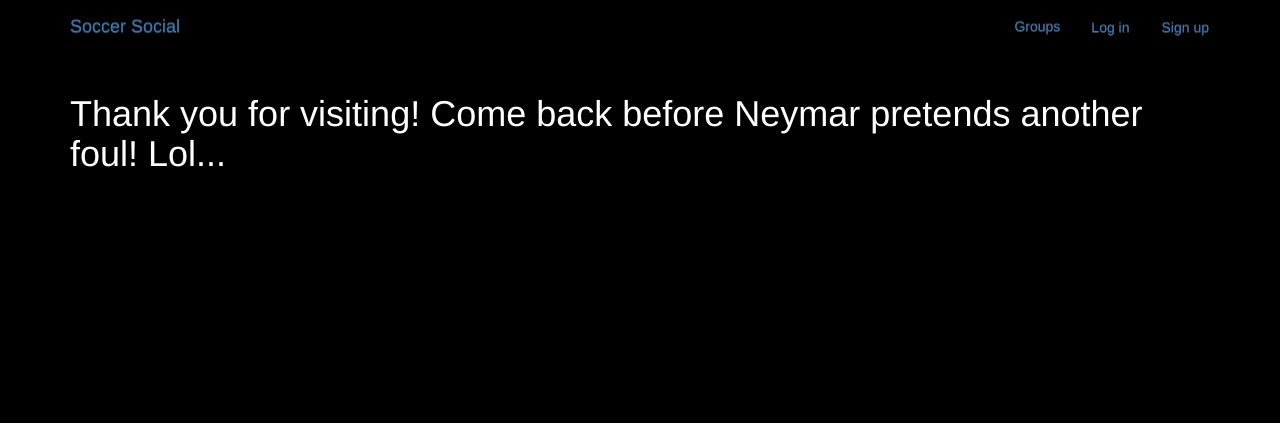
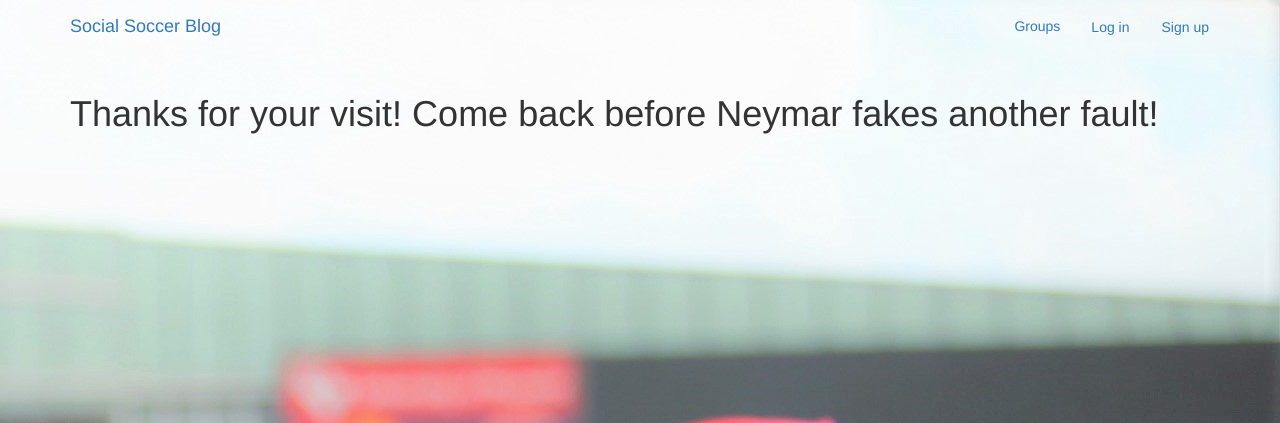
Before and after one commit to carlaoutput/blogPy, a Django app: page /thanks/ in a window 1280 px wide. Shown: the top 423 px of the page. Run offline with Django 3.2, Linux system fonts and the light colour scheme; some libraries are stand-ins or nearby versions.

Commit message:
test,login and logout fixed, backg added

```diff
--- a/accounts/templates/accounts/login.html
+++ b/accounts/templates/accounts/login.html
@@ -8,7 +8,7 @@
     <form method="POST">
         {% csrf_token %}
         {% bootstrap_form form %}
-        <input type="submit" value="Log In" class="btn btn-default">
+        <input type="submit" class='btn btn-default' value="Log In" ">
     </form>
 </div>
 {% endblock %}
--- a/accounts/urls.py
+++ b/accounts/urls.py
@@ -1,5 +1,5 @@
 from django.conf.urls import url
-from django.contrib.auth import views as auth_views
+from django.contrib.auth import views as auth_views  # autoriation views para que no se confunda con el view the abajo
 from django.urls import reverse
 from . import views
 
--- a/blogPy/settings.py
+++ b/blogPy/settings.py
@@ -125,5 +125,5 @@
 
 
 
-LOGIN_REDIRECT_URL = "Test"
-LOGOUT_REDIRECT_URL = "Thanks"
+LOGIN_REDIRECT_URL = "test"
+LOGOUT_REDIRECT_URL = "thanks"
--- a/blogPy/urls.py
+++ b/blogPy/urls.py
@@ -21,9 +21,11 @@
 # Blog connexions by CarlaPastor
 urlpatterns = [
     url(r"^$", views.HomePage.as_view(), name="home"),
+    url(r"^test/$", views.TestPage.as_view(), name="test"),
+    url(r"^thanks/$", views.ThanksPage.as_view(), name="thanks"),
     url(r"^admin/", admin.site.urls),
     url(r"^accounts/", include("accounts.urls", namespace="accounts")),
     url(r"^accounts/", include("django.contrib.auth.urls")),
-    url(r"^test/$", views.TestPage.as_view(), name="test"),
-    url(r"^thanks/$", views.ThanksPage.as_view(), name="thanks"),
+  #  url(r"^posts/", include("posts.urls", namespace="posts")),
+  #  url(r"^groups/",include("groups.urls", namespace="groups")),
 ]
--- a/blogPy/views.py
+++ b/blogPy/views.py
@@ -11,9 +11,7 @@
 class HomePage(TemplateView):
     template_name = "index.html"
 
-    # def get(self, request, *args, **kwargs):
-    #     if request.user.is_authenticated():
-    #         return HttpResponseRedirect(reverse("test"))
-    #     return super().get(request, *args, **kwargs)
-
-    # this is wrong... somewhere...
+    def get(self, request, *args, **kwargs):
+        if request.user.is_authenticated:
+            return HttpResponseRedirect(reverse("test"))
+        return super().get(request, *args, **kwargs)
--- a/static/simpleBlog/css/master.css
+++ b/static/simpleBlog/css/master.css
@@ -1,6 +1,8 @@
 body {
   margin: 0;
   overflow: hidden;
-  background-color: black;
-  color:white;
+  background-image: url("girlfan.jpg");
+  background-position: right top;
+  background-repeat: no-repeat;
+
 }
--- a/templates/base.html
+++ b/templates/base.html
@@ -3,8 +3,8 @@
 <html>
   <head>
     <meta charset="utf-8">
-    <title>Social Soccer</title>
-    <!-- Latest compiled and minified CSS -->
+    <title>Social Soccer Blog</title>
+    <!-- Latest compiled and minified CSS - this link vienen del link de bootstrap3 -->
 
     <link rel="stylesheet" href="https://maxcdn.bootstrapcdn.com/bootstrap/3.3.7/css/bootstrap.min.css" integrity="sha384-BVYiiSIFeK1dGmJRAkycuHAHRg32OmUcww7on3RYdg4Va+PmSTsz/K68vbdEjh4u" crossorigin="anonymous">
 
@@ -14,20 +14,18 @@
     <!-- Latest compiled and minified JavaScript -->
     <script src="https://maxcdn.bootstrapcdn.com/bootstrap/3.3.7/js/bootstrap.min.js" integrity="sha384-Tc5IQib027qvyjSMfHjOMaLkfuWVxZxUPnCJA7l2mCWNIpG9mGCD8wGNIcPD7Txa" crossorigin="anonymous"></script>
 
-
     <link href="https://fonts.googleapis.com/css?family=Montserrat" rel="stylesheet">
 
     <link rel="stylesheet" href="{% static 'simpleBlog/css/master.css'%}">
 
-
   </head>
 
   <body>
-<!-- Navegation bar added by CarlaP.  copy directly from documentation -->
+<!-- Navegation bar added by CarlaP.  copy directly from documentation, note: i will use mynav later -->
     <nav class="navbar  mynav" role="navigation" id="navbar">
     		<div class="container">
 
-            <a class="navbar-brand mynav" href="{% url 'home' %}">Soccer Social</a>
+            <a class="navbar-brand mynav" href="{% url 'home' %}">Social Soccer Blog</a>
 
                 <ul class="nav navbar-nav navbar-right"> <!-- mi unordered list, nothing more than a couple of bottons-->
                     {% if user.is_authenticated %}
@@ -46,7 +44,7 @@
     	    </div>
     </nav>
 
-    <div class="container mycontent">
+    <div class="container mycontent"> <!-- class container master css va a modificarlo-->
 
      {% block content %}
 
--- a/templates/thanks.html
+++ b/templates/thanks.html
@@ -2,6 +2,6 @@
 <!-- this will be the log out, added by Carla P. -->
 {% extends "base.html" %}
 {% block content %}
-<h1>Thank you for visiting! Come back before Neymar pretends another foul! Lol...</h1>
+<h1>Thanks for your visit! Come back before Neymar fakes another fault!</h1>
 
 {% endblock %}
```
Also changed, not shown: manage.py (added, +22 -0 lines), db.sqlite3, static/simpleBlog/css/girlfan.jpg (added), templates/fansRusia.jpg (deleted).
